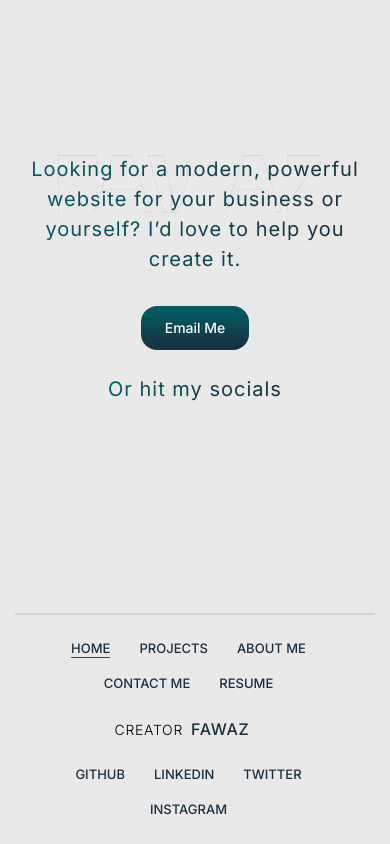
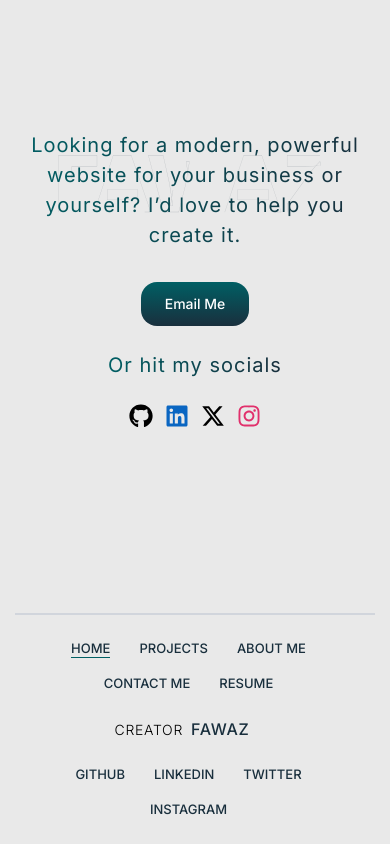
Before and after one commit to Za-editor/tajudeen-fawaz, a React (Vite) app: page / in a window 390 px wide. Shown: the part 9856-10700 px from the top of the page. Built offline with nearby package versions, Linux system fonts and the light colour scheme.

Commit message:
added my social icons

```diff
--- a/src/components/ContactMe.jsx
+++ b/src/components/ContactMe.jsx
@@ -4,6 +4,8 @@ import React, { useRef, useState } from "react";
 import Button from "./Button";
 import { ScrollTrigger } from "gsap/ScrollTrigger";
 import EmailModal from "./EmailModal";
+import { FaGithub, FaInstagram, FaLinkedin, } from "react-icons/fa";
+import { FaXTwitter } from "react-icons/fa6";
 
 gsap.registerPlugin(ScrollTrigger);
 
@@ -112,7 +114,14 @@ const toggleModal = () => {
         <p className="mt-6 text-[1.25em] md:text-[1.39em] text-gradient leading-[1.5] max-w-2xl tracking-wider">
           Or hit my socials
         </p>
+        <div className="text-2xl md:text-3xl lg:text-4xl flex gap-3 md:gap-4 mt-6">
+          <FaGithub className="transition ease-in-out cursor-pointer duration-300 hover:scale-130" />
+          <FaLinkedin className="transition ease-in-out cursor-pointer duration-300 hover:scale-130 text-[#0A66C2]" />
+          <FaXTwitter className="transition ease-in-out cursor-pointer duration-300 hover:scale-130" />
+          <FaInstagram className="transition ease-in-out cursor-pointer duration-300 hover:scale-130 text-[#E1306C]" />
+        </div>
       </div>
+
       <EmailModal toggleModal={toggleModal} isOpen={isOpen} />
     </section>
   );
```
